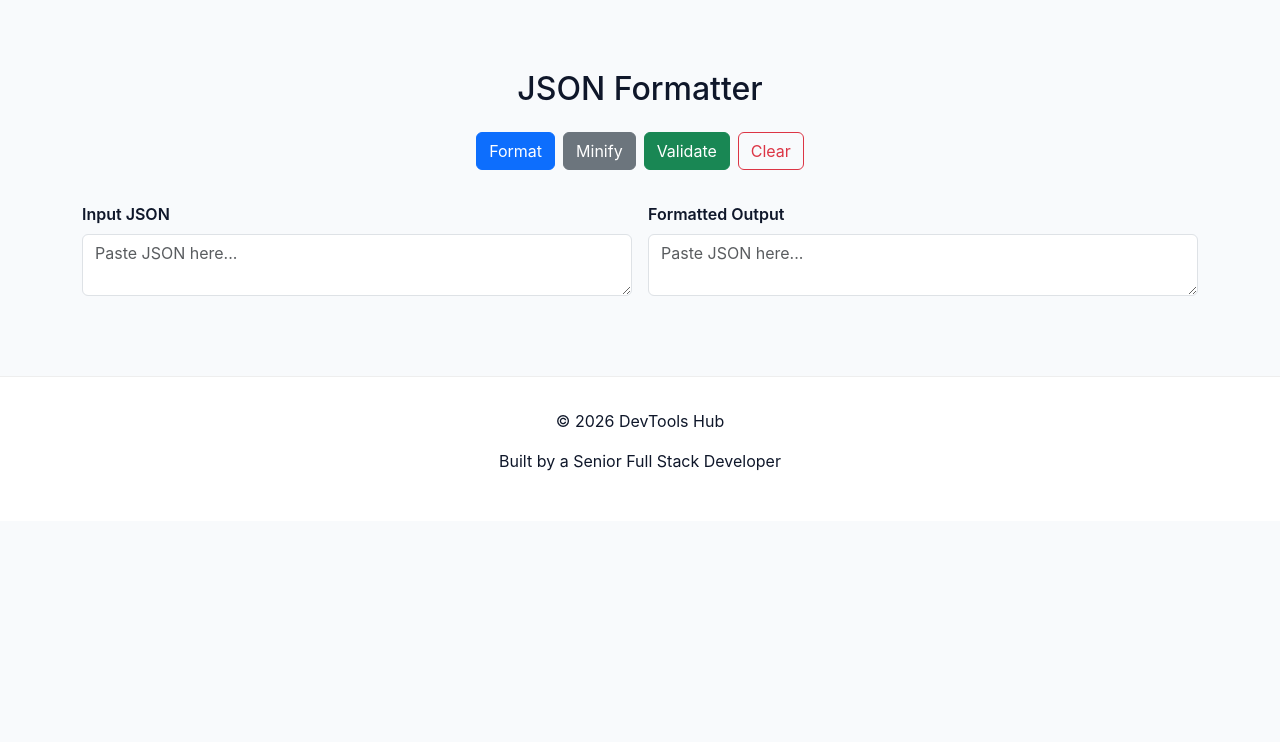
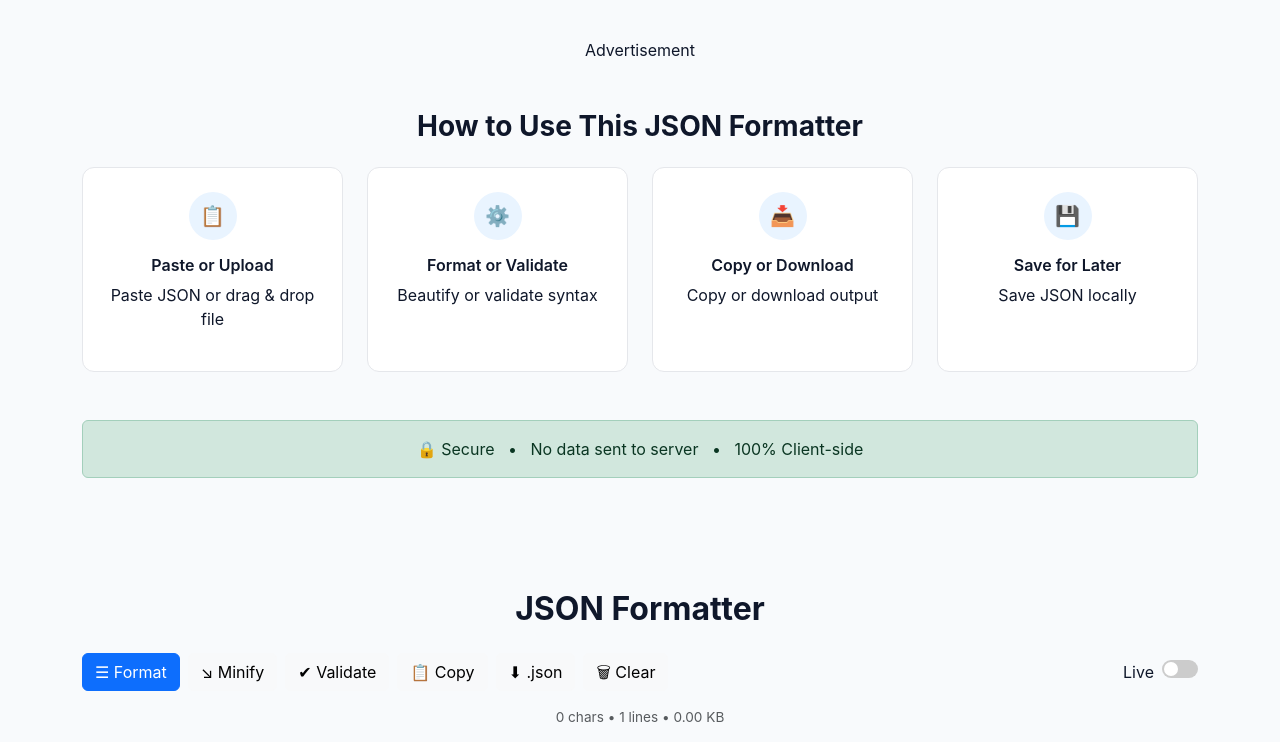
Before and after one commit to mareeswaranponrajfsdev/devtools-hub, an Angular app: page / in a window 1280 px wide. Shown: the part 340-1082 px from the top of the page. Before the commit the page ends 861 px from the top, so only its background shows below. Built offline with nearby package versions, Linux system fonts and the light colour scheme.

Commit message:
added the json formatter.

```diff
--- /dev/null
+++ b/src/app/features/home/components/how-to/how-to.html
@@ -0,0 +1,19 @@
+<div class="row g-4">
+
+  <div class="col-12 col-md-6 col-lg-3" *ngFor="let step of steps">
+
+    <div class="step-card">
+
+      <div class="icon">
+        {{ step.icon }}
+      </div>
+
+      <h6>{{ step.title }}</h6>
+
+      <p>{{ step.desc }}</p>
+
+    </div>
+
+  </div>
+
+</div>
--- /dev/null
+++ b/src/app/features/home/components/how-to/how-to.scss
@@ -0,0 +1,30 @@
+.step-card {
+  background: #fff;
+  border-radius: 12px;
+  padding: 1.5rem;
+  text-align: center;
+  height: 100%;
+  border: 1px solid #e5e7eb;
+  transition: 0.2s;
+}
+
+.step-card:hover {
+  box-shadow: 0 4px 15px rgba(0,0,0,0.08);
+}
+
+.icon {
+  width: 48px;
+  height: 48px;
+  margin: 0 auto 1rem;
+  background: #e9f4ff;
+  color: #0d6efd;
+  border-radius: 50%;
+  display: flex;
+  align-items: center;
+  justify-content: center;
+  font-size: 20px;
+}
+
+h6 {
+  font-weight: 600;
+}
--- /dev/null
+++ b/src/app/features/home/components/how-to/how-to.ts
@@ -0,0 +1,36 @@
+import { Component } from '@angular/core';
+import { CommonModule } from '@angular/common';
+
+@Component({
+  selector: 'app-how-to',
+  standalone: true,
+  imports: [CommonModule],
+  templateUrl: './how-to.html',
+  styleUrls: ['./how-to.scss']
+})
+export class HowTo {
+
+  steps = [
+    {
+      icon: '📋',
+      title: 'Paste or Upload',
+      desc: 'Paste JSON or drag & drop file'
+    },
+    {
+      icon: '⚙️',
+      title: 'Format or Validate',
+      desc: 'Beautify or validate syntax'
+    },
+    {
+      icon: '📥',
+      title: 'Copy or Download',
+      desc: 'Copy or download output'
+    },
+    {
+      icon: '💾',
+      title: 'Save for Later',
+      desc: 'Save JSON locally'
+    }
+  ];
+
+}
--- a/src/app/features/home/pages/home-page/home-page.html
+++ b/src/app/features/home/pages/home-page/home-page.html
@@ -25,5 +25,46 @@
 
 </section>
 
-<!-- Tools Section -->
-<app-json-tools></app-json-tools>
+
+<!-- AD PLACEHOLDER -->
+<section class="ad-section container my-5 text-center">
+
+  <div class="ad-box">
+    Advertisement
+  </div>
+
+</section>
+
+
+<!-- HOW TO USE -->
+<section class="howto-section container my-5">
+
+  <h3 class="text-center mb-4 fw-bold">
+    How to Use This JSON Formatter
+  </h3>
+
+  <app-how-to></app-how-to>
+
+</section>
+
+
+<!-- SECURITY / INFO BAR -->
+<section class="security-section container my-5">
+
+  <div class="alert alert-success text-center">
+
+    🔒 Secure &nbsp; • &nbsp;
+    No data sent to server &nbsp; • &nbsp;
+    100% Client-side
+
+  </div>
+
+</section>
+
+
+<!-- JSON TOOLS (IMPORTANT: LAST) -->
+<section id="tools" class="tools-section">
+
+  <app-json-tools></app-json-tools>
+
+</section>
--- a/src/app/features/home/pages/home-page/home-page.ts
+++ b/src/app/features/home/pages/home-page/home-page.ts
@@ -1,11 +1,12 @@
 import { ChangeDetectionStrategy, Component } from '@angular/core';
 import { RouterLink } from '@angular/router';
 import { JsonTools } from '../../../json-formatter/containers/json-tools/json-tools';
+import { HowTo } from '../../components/how-to/how-to';
 
 @Component({
   selector: 'app-home-page',
   standalone: true,
-  imports: [RouterLink, JsonTools],
+  imports: [RouterLink, JsonTools, HowTo],
   templateUrl: './home-page.html',
   styleUrl: './home-page.scss',
   changeDetection: ChangeDetectionStrategy.OnPush,
--- a/src/app/features/json-formatter/components/json-editor/json-editor.html
+++ b/src/app/features/json-formatter/components/json-editor/json-editor.html
@@ -1,18 +1,14 @@
 <div class="editor-wrapper">
 
-  <!-- Label -->
-  <label class="form-label fw-semibold mb-2">
-    {{ label }}
-  </label>
 
   <!-- Textarea -->
   <textarea
     class="form-control json-textarea"
     [class.is-invalid]="!isValid"
     [value]="value"
+    [placeholder]="placeholder"
     [readonly]="readonly"
     (input)="onInput($event)"
-    placeholder="Paste JSON here..."
   >
   </textarea>
 
--- a/src/app/features/json-formatter/components/json-editor/json-editor.scss
+++ b/src/app/features/json-formatter/components/json-editor/json-editor.scss
@@ -1,16 +1,35 @@
-.editor {
-  display: flex;
-  flex-direction: column;
-  gap: 0.5rem;
+.editor-wrapper {
+  width: 100%;
 }
 
 .editor-label {
+  padding: 0.6rem 1rem;
   font-weight: 600;
-  font-size: var(--fs-sm);
+  border-bottom: 1px solid #e3e6ea;
+  background: #f8f9fa;
 }
 
-.json-editor {
-  min-height: 320px;
-  font-family: monospace;
+.json-textarea {
+  width: 100%;
+  min-height: 380px;
+
+  border: none;
   resize: vertical;
+
+  padding: 1rem;
+
+  font-family: Consolas, monospace;
+  font-size: 14px;
+
+  background: #fff;
+  color: #212529;
 }
+
+.json-textarea:focus {
+  outline: none;
+  box-shadow: none;
+}
+
+.is-invalid {
+  border-left: 4px solid #dc3545;
+}
--- a/src/app/features/json-formatter/components/json-editor/json-editor.ts
+++ b/src/app/features/json-formatter/components/json-editor/json-editor.ts
@@ -13,6 +13,8 @@ export class JsonEditor {
   @Input({ required: true }) label!: string;
 
   @Input() value = '';
+
+  @Input() placeholder = '';
 
   @Input() readonly = false;
 
--- a/src/app/features/json-formatter/components/json-toolbar/json-toolbar.html
+++ b/src/app/features/json-formatter/components/json-toolbar/json-toolbar.html
@@ -1,19 +1,27 @@
-<div class="json-toolbar">
+<div class="toolbar d-flex flex-wrap gap-2">
 
   <button class="btn btn-primary" (click)="format.emit()">
-    Format
+    ☰ Format
   </button>
 
-  <button class="btn btn-secondary" (click)="minify.emit()">
-    Minify
+  <button class="btn btn-outline-secondary" (click)="minify.emit()">
+    ↘ Minify
   </button>
 
-  <button class="btn btn-success" (click)="validate.emit()">
-    Validate
+  <button class="btn btn-outline-success" (click)="validate.emit()">
+    ✔ Validate
   </button>
 
+  <!-- <button class="btn btn-outline-info" (click)="copy.emit()">
+    📋 Copy
+  </button> -->
+
+  <!-- <button class="btn btn-outline-dark" (click)="download.emit()">
+    ⬇ Download
+  </button> -->
+
   <button class="btn btn-outline-danger" (click)="clear.emit()">
-    Clear
+    🗑 Clear
   </button>
 
 </div>
--- a/src/app/features/json-formatter/containers/json-tools/json-tools.html
+++ b/src/app/features/json-formatter/containers/json-tools/json-tools.html
@@ -2,51 +2,132 @@
 
   <div class="container">
 
-    <h2 class="text-center mb-4">
+    <!-- Title -->
+    <h2 class="text-center mb-4 fw-bold">
       JSON Formatter
     </h2>
 
     <!-- Toolbar -->
-    <app-json-toolbar
-      (format)="format()"
-      (minify)="minify()"
-      (validate)="validate()"
-      (clear)="clear()"
-      (copy)="copy()"
-      (download)="download()"
-    >
-    </app-json-toolbar>
+    <div class="toolbar-row mb-3">
+
+      <button class="btn btn-primary" (click)="format()">
+        ☰ Format
+      </button>
+
+      <button class="btn btn-light" (click)="minify()">
+        ↘ Minify
+      </button>
+
+      <button class="btn btn-light" (click)="validate()">
+        ✔ Validate
+      </button>
+
+      <button class="btn btn-light" (click)="copy()">
+        📋 Copy
+      </button>
+
+      <button class="btn btn-light" (click)="download()">
+        ⬇ .json
+      </button>
+
+      <button class="btn btn-light" (click)="clear()">
+        🗑 Clear
+      </button>
+
+      <!-- Live Toggle (UI Only for Now) -->
+      <div class="live-toggle ms-auto">
+
+        <span>Live</span>
+
+        <label class="switch ms-2">
+          <input type="checkbox">
+          <span class="slider"></span>
+        </label>
+
+      </div>
+
+    </div>
+
+    <!-- Stats -->
+    <div class="stats-row mb-3 text-center text-muted">
+
+      {{ store.input().length }} chars •
+      {{ store.input().split('\n').length }} lines •
+      {{ (store.input().length / 1024).toFixed(2) }} KB
+
+    </div>
 
     <!-- Error -->
     @if (!isValid()) {
-      <div class="alert alert-danger mt-3">
+      <div class="alert alert-danger mb-3">
         {{ error() }}
       </div>
     }
 
-    <div class="row g-3 mt-3">
+    <!-- Editors -->
+    <div class="row g-4">
 
       <!-- Input -->
       <div class="col-12 col-lg-6">
 
+        <div class="editor-box">
+
+          <div class="editor-title">
+            Input JSON
+          </div>
+
           <app-json-editor
             label="Input JSON"
+            placeholder="Paste your JSON here, or drag & drop a .json file..."
             [value]="store.input()"
             (valueChange)="store.setInput($event)"
           >
           </app-json-editor>
+
+
+        </div>
 
       </div>
 
       <!-- Output -->
       <div class="col-12 col-lg-6">
 
+        <div class="editor-box">
+
+          <div class="editor-title d-flex justify-content-between">
+
+            <span>Formatted Output</span>
+
+            <div class="small-actions">
+
+              <button
+                class="btn btn-sm btn-light"
+                (click)="copy()"
+              >
+                Copy
+              </button>
+
+              <button
+                class="btn btn-sm btn-light"
+                (click)="download()"
+              >
+                .json
+              </button>
+
+            </div>
+
+          </div>
+
           <app-json-editor
             label="Formatted Output"
+            placeholder="Formatted output will appear here..."
             [value]="store.output()"
             [readonly]="true"
           >
           </app-json-editor>
+
+
+        </div>
 
       </div>
 
--- a/src/app/features/json-formatter/containers/json-tools/json-tools.scss
+++ b/src/app/features/json-formatter/containers/json-tools/json-tools.scss
@@ -1,10 +1,85 @@
 .json-tools-section {
-  padding: 5rem 0;
-  background-color: var(--bg-secondary);
+  padding: 4rem 0;
+  background: var(--bg-primary);
 }
 
-.section-title {
-  color: var(--text-primary);
+/* Toolbar */
+
+.toolbar-row {
+  display: flex;
+  flex-wrap: wrap;
+  gap: 0.5rem;
+  align-items: center;
+}
+
+/* Stats */
+
+.stats-row {
+  font-size: 0.85rem;
+}
+
+/* Editor Container */
+
+.editor-box {
+  border: 1px solid #e3e6ea;
+  border-radius: 10px;
+  overflow: hidden;
+  background: #fff;
+}
+
+.editor-title {
+  padding: 0.6rem 1rem;
   font-weight: 600;
-  letter-spacing: 0.5px;
+  background: #f8f9fa;
+  border-bottom: 1px solid #e3e6ea;
 }
+
+.small-actions {
+  display: flex;
+  gap: 0.4rem;
+}
+
+/* Toggle */
+
+.switch {
+  position: relative;
+  display: inline-block;
+  width: 36px;
+  height: 18px;
+}
+
+.switch input {
+  opacity: 0;
+}
+
+.slider {
+  position: absolute;
+  cursor: pointer;
+  background-color: #ccc;
+  border-radius: 18px;
+  top: 0;
+  left: 0;
+  right: 0;
+  bottom: 0;
+  transition: 0.2s;
+}
+
+.slider:before {
+  position: absolute;
+  content: "";
+  height: 14px;
+  width: 14px;
+  left: 2px;
+  bottom: 2px;
+  background: white;
+  border-radius: 50%;
+  transition: 0.2s;
+}
+
+input:checked + .slider {
+  background-color: #0d6efd;
+}
+
+input:checked + .slider:before {
+  transform: translateX(18px);
+}
```
Lines whose indentation alone changed are shown as unchanged.
